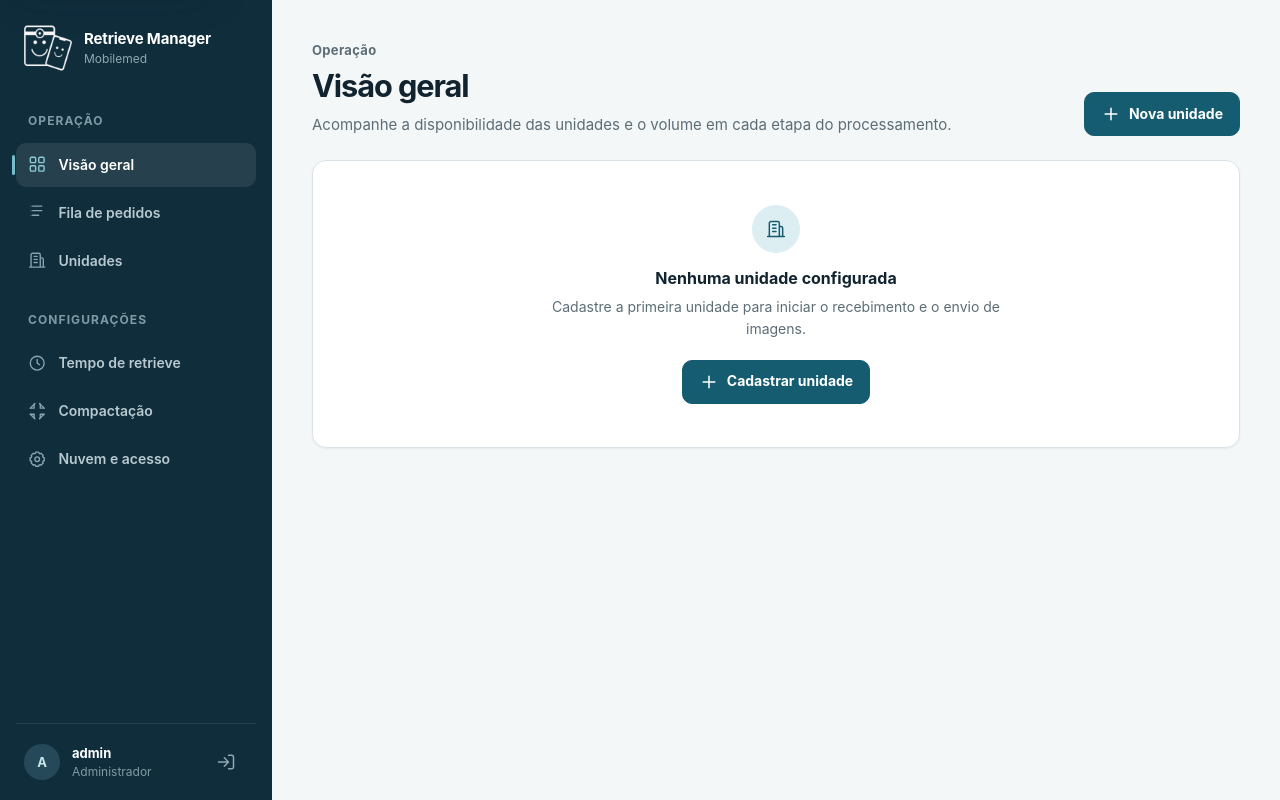
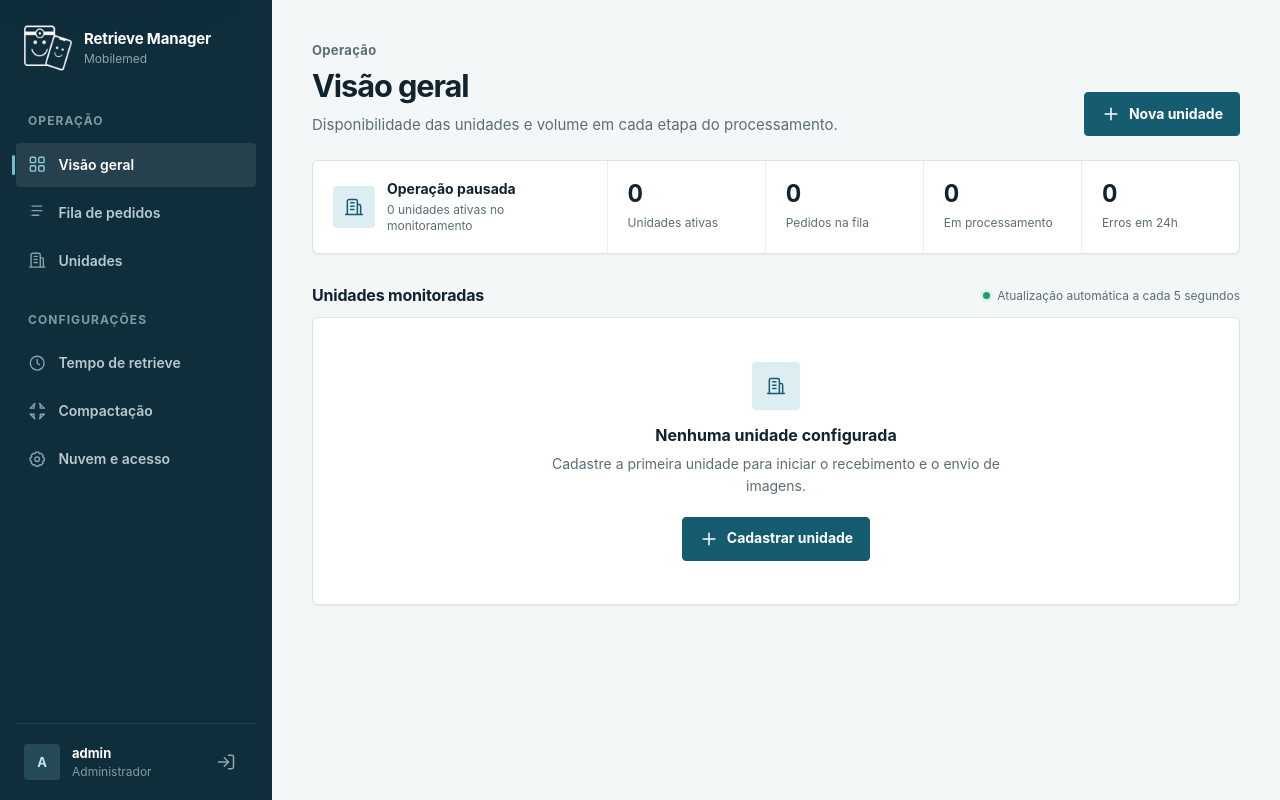
Before and after one commit to LucasMobile/RetrieveManager, a FastAPI app: page / in a window 1280 px wide. Run offline with FastAPI, Linux system fonts and the light colour scheme; the visitor is signed in with stand-in values (Sample User, id 1); data comes from the database, SQL or seed files in the repository; data that the repository does not hold is empty.

Commit message:
feat: modernize operations dashboard

```diff
--- a/app/main.py
+++ b/app/main.py
@@ -338,7 +338,7 @@ def _unit_view(unit: Unit, counts: tuple[int, int, int, int]) -> Unit:
 
 def _dashboard_units(
     db: Session, page: int
-) -> tuple[list[Unit], dict[str, int | bool]]:
+) -> tuple[list[Unit], dict[str, int | bool], dict[str, int]]:
     total = db.scalar(select(func.count()).select_from(Unit)) or 0
     pager = paginate(total, page, DASH_PAGE)
     units = list(
@@ -388,7 +388,37 @@ def _dashboard_units(
                 int(row[3] or 0),
                 int(row[4] or 0),
             )
-    return [_unit_view(unit, stats.get(unit.id, (0, 0, 0, 0))) for unit in units], pager
+    day = datetime.now() - timedelta(hours=24)
+    active_statuses = (
+        "watching",
+        "wait_retrieve",
+        "wait_second",
+        "retrieving",
+        "retrieving_second",
+    )
+    status_counts = dict(
+        db.execute(
+            select(Order.status, func.count())
+            .where(
+                Order.status.in_(active_statuses)
+                | ((Order.status == "error") & (Order.updated_at >= day))
+            )
+            .group_by(Order.status)
+        ).all()
+    )
+    summary = {
+        "enabled": int(
+            db.scalar(select(func.count()).select_from(Unit).where(Unit.enabled)) or 0
+        ),
+        "watching": int(status_counts.get("watching", 0)),
+        "queue": int(status_counts.get("wait_retrieve", 0))
+        + int(status_counts.get("wait_second", 0)),
+        "running": int(status_counts.get("retrieving", 0))
+        + int(status_counts.get("retrieving_second", 0)),
+        "error": int(status_counts.get("error", 0)),
+    }
+    views = [_unit_view(unit, stats.get(unit.id, (0, 0, 0, 0))) for unit in units]
+    return views, pager, summary
 
 
 @app.get("/", response_class=HTMLResponse)
@@ -398,11 +428,13 @@ def dashboard(
     db: Session = Depends(get_db),
     user: User = Depends(require_user),
 ):
-    units, pager = _dashboard_units(db, page)
+    units, pager, summary = _dashboard_units(db, page)
     return templates.TemplateResponse(
         request=request,
         name="dashboard.html",
-        context=ctx(request, db, "dash", units=units, pager=pager, qs=""),
+        context=ctx(
+            request, db, "dash", units=units, pager=pager, summary=summary, qs=""
+        ),
     )
 
 
@@ -413,11 +445,13 @@ def dashboard_partial(
     db: Session = Depends(get_db),
     user: User = Depends(require_user),
 ):
-    units, pager = _dashboard_units(db, page)
+    units, pager, summary = _dashboard_units(db, page)
     return templates.TemplateResponse(
         request=request,
         name="dashboard_partial.html",
-        context=ctx(request, db, "dash", units=units, pager=pager, qs=""),
+        context=ctx(
+            request, db, "dash", units=units, pager=pager, summary=summary, qs=""
+        ),
     )
 
 
--- a/app/static/app.css
+++ b/app/static/app.css
@@ -37,9 +37,9 @@
   --space-10: 2.5rem;
   --space-12: 3rem;
   --space-16: 4rem;
-  --radius-sm: 0.375rem;
-  --radius-md: 0.625rem;
-  --radius-lg: 0.875rem;
+  --radius-sm: 0.1875rem;
+  --radius-md: 0.25rem;
+  --radius-lg: 0.375rem;
   --shadow-xs: 0 1px 2px rgb(16 35 47 / 6%);
   --shadow-popover: 0 18px 48px rgb(10 32 43 / 18%);
   --focus-ring: 0 0 0 3px rgb(27 113 135 / 22%);
@@ -123,7 +123,7 @@ code { padding: .12em .35em; border: 1px solid var(--color-neutral-200); border-
   border-top: 1px solid rgb(255 255 255 / 9%);
 }
 .account__avatar {
-  display: grid; width: 2.25rem; height: 2.25rem; place-items: center; border-radius: 50%;
+  display: grid; width: 2.25rem; height: 2.25rem; place-items: center; border-radius: var(--radius-md);
   background: #254959; color: #c9e4ea; font-size: .8125rem; font-weight: 700;
 }
 .account__copy { display: grid; min-width: 0; line-height: 1.25; }
@@ -233,7 +233,7 @@ input[type="checkbox"] { width: 1.125rem; min-height: 1.125rem; accent-color: va
   padding: var(--space-5) var(--space-6); border-bottom: 1px solid var(--color-neutral-100);
 }
 .form-section__number {
-  display: grid; width: 1.75rem; height: 1.75rem; place-items: center; border-radius: 50%;
+  display: grid; width: 1.75rem; height: 1.75rem; place-items: center; border-radius: var(--radius-md);
   background: var(--color-primary-100); color: var(--color-primary-700); font-size: .75rem; font-weight: 750;
 }
 .form-section__header h2 { margin: 0; font-size: 1rem; font-weight: 680; }
@@ -277,7 +277,7 @@ input[type="checkbox"] { width: 1.125rem; min-height: 1.125rem; accent-color: va
 .table-actions { display: flex; justify-content: flex-end; gap: var(--space-2); white-space: nowrap; }
 .status-badge, .chip {
   display: inline-flex; min-height: 1.75rem; align-items: center; gap: .4rem;
-  padding: .25rem .625rem; border-radius: 999px; font-size: .75rem; font-weight: 680;
+  padding: .25rem .625rem; border-radius: var(--radius-sm); font-size: .75rem; font-weight: 680;
   line-height: 1.2; white-space: nowrap;
 }
 .status-badge::before { width: .4rem; height: .4rem; flex: 0 0 auto; border-radius: 50%; background: currentColor; content: ""; }
@@ -289,29 +289,59 @@ input[type="checkbox"] { width: 1.125rem; min-height: 1.125rem; accent-color: va
 .status-badge--neutral, .status-badge.off { background: var(--color-neutral-100); color: var(--color-neutral-700); }
 .chip { border: 1px solid var(--color-neutral-200); background: var(--color-neutral-50); color: var(--color-neutral-700); font-weight: 600; }
 
-.unit-grid { display: grid; grid-template-columns: repeat(2, minmax(0, 1fr)); gap: var(--space-5); }
-.unit-card { position: relative; overflow: hidden; }
-.unit-card::before { position: absolute; inset: 0 auto 0 0; width: .25rem; background: var(--color-success-700); content: ""; }
+.operation-summary {
+  display: grid; grid-template-columns: 1.3fr repeat(4, minmax(7.5rem, .7fr));
+  overflow: hidden; border: 1px solid var(--color-neutral-200); border-radius: var(--radius-lg);
+  background: var(--color-white); box-shadow: var(--shadow-xs);
+}
+.operation-summary__lead, .operation-summary__metric { min-height: 5.75rem; padding: 1.125rem 1.25rem; }
+.operation-summary__lead { display: flex; align-items: center; gap: var(--space-3); }
+.operation-summary__icon {
+  display: grid; width: 2.625rem; height: 2.625rem; flex: 0 0 auto; place-items: center;
+  border-radius: var(--radius-md); background: var(--color-primary-100); color: var(--color-primary-700);
+}
+.operation-summary__copy { display: grid; line-height: 1.35; }
+.operation-summary__copy strong { font-size: .875rem; }
+.operation-summary__copy span { margin-top: .2rem; color: var(--color-neutral-600); font-size: .75rem; }
+.operation-summary__metric { display: grid; align-content: center; border-left: 1px solid var(--color-neutral-100); }
+.operation-summary__metric strong { font-size: 1.5rem; font-variant-numeric: tabular-nums; line-height: 1; letter-spacing: -.035em; }
+.operation-summary__metric span { margin-top: var(--space-2); color: var(--color-neutral-600); font-size: .75rem; }
+.operation-summary__metric.has-error strong { color: var(--color-danger-700); }
+.dashboard-section-heading { display: flex; align-items: center; justify-content: space-between; margin: var(--space-8) 0 var(--space-3); }
+.dashboard-section-heading h2 { margin: 0; font-size: 1rem; font-weight: 680; letter-spacing: -.012em; }
+.dashboard-section-heading span { display: flex; align-items: center; gap: .45rem; color: var(--color-neutral-600); font-size: .75rem; }
+.dashboard-section-heading i { width: .45rem; height: .45rem; border-radius: 50%; background: #2b9870; box-shadow: 0 0 0 3px var(--color-success-100); }
+.unit-grid { display: grid; gap: var(--space-5); }
+.unit-card {
+  position: relative; overflow: hidden; border: 1px solid var(--color-neutral-200);
+  border-radius: var(--radius-lg); background: var(--color-white); box-shadow: var(--shadow-xs);
+}
+.unit-card::before { display: block; height: .1875rem; background: var(--color-success-700); content: ""; }
 .unit-card.is-paused::before, .unit-card.is-offline::before { background: var(--color-danger-700); }
-.unit-card__header { display: flex; align-items: flex-start; justify-content: space-between; gap: var(--space-4); }
+.unit-card__header { display: flex; align-items: flex-start; justify-content: space-between; gap: var(--space-5); padding: 1.375rem var(--space-6) 1.1875rem; border-bottom: 1px solid var(--color-neutral-100); }
+.unit-card__title-row { display: flex; flex-wrap: wrap; align-items: center; gap: .625rem; }
 .unit-card__title { margin: 0; font-size: 1.125rem; font-weight: 690; letter-spacing: -.018em; }
 .unit-card__meta { margin: var(--space-2) 0 0; color: var(--color-neutral-600); font-family: var(--font-mono); font-size: .75rem; overflow-wrap: anywhere; }
-.unit-card__statuses, .unit-card__folders { display: flex; flex-wrap: wrap; gap: var(--space-2); }
-.unit-card__stats {
-  display: grid; grid-template-columns: repeat(4, minmax(0, 1fr)); margin-top: var(--space-5);
-  overflow: hidden; border: 1px solid var(--color-neutral-100); border-radius: var(--radius-md); background: #f9fbfb;
-}
-.metric { min-width: 0; padding: var(--space-3) var(--space-4); }
+.unit-card__statuses { display: flex; flex-wrap: wrap; gap: .375rem; }
+.unit-card__updated { display: flex; align-items: center; gap: .375rem; color: var(--color-neutral-500); font-size: .6875rem; white-space: nowrap; }
+.unit-card__updated .icon { width: .875rem; height: .875rem; }
+.unit-card__body { display: grid; grid-template-columns: minmax(0, 1.65fr) minmax(18.75rem, .75fr); }
+.unit-card__stats { display: grid; grid-template-columns: repeat(4, minmax(0, 1fr)); padding: 1.375rem var(--space-6); }
+.metric { min-width: 0; padding: .125rem 1.25rem; }
+.metric:first-child { padding-left: 0; }
 .metric + .metric { border-left: 1px solid var(--color-neutral-100); }
-.metric__value { display: block; font-size: 1.4rem; font-variant-numeric: tabular-nums; font-weight: 700; letter-spacing: -.035em; }
-.metric__label { display: block; margin-top: var(--space-1); overflow: hidden; color: var(--color-neutral-600); font-size: .75rem; text-overflow: ellipsis; white-space: nowrap; }
-.unit-card__folders { margin-top: var(--space-4); color: var(--color-neutral-600); font-size: .75rem; }
-.folder-count { display: inline-flex; align-items: center; gap: var(--space-1); }
+.metric__value { display: block; font-size: 1.75rem; font-variant-numeric: tabular-nums; font-weight: 700; line-height: 1; letter-spacing: -.04em; }
+.metric__label { display: block; margin-top: .5625rem; color: var(--color-neutral-600); font-size: .75rem; }
+.metric small { display: block; margin-top: var(--space-1); color: var(--color-neutral-500); font-size: .625rem; }
+.unit-card__pipeline { padding: 1.25rem var(--space-6); border-left: 1px solid var(--color-neutral-100); background: #fbfcfc; }
+.unit-card__pipeline-title { display: flex; align-items: center; justify-content: space-between; margin-bottom: var(--space-3); }
+.unit-card__pipeline-title strong { font-size: .75rem; }
+.unit-card__pipeline-title span { color: var(--color-neutral-500); font-size: .625rem; letter-spacing: .05em; text-transform: uppercase; }
+.unit-card__folders { display: grid; grid-template-columns: 1fr 1fr; gap: var(--space-2); }
+.folder-count { display: flex; align-items: center; justify-content: space-between; padding: var(--space-2) .625rem; border: 1px solid var(--color-neutral-100); border-radius: var(--radius-sm); background: var(--color-white); color: var(--color-neutral-600); font-size: .6875rem; }
 .folder-count strong { color: var(--color-neutral-800); font-variant-numeric: tabular-nums; }
-.unit-card__footer {
-  display: flex; align-items: center; justify-content: space-between; gap: var(--space-3);
-  margin-top: var(--space-5); padding-top: var(--space-4); border-top: 1px solid var(--color-neutral-100);
-}
+.unit-card__footer { display: flex; align-items: center; justify-content: space-between; gap: var(--space-3); padding: .8125rem var(--space-4) .8125rem var(--space-6); border-top: 1px solid var(--color-neutral-100); background: #fbfcfc; }
+.unit-card__technical { color: var(--color-neutral-500); font-size: .6875rem; }
 .poll-region { position: relative; min-height: 5rem; }
 .poll-region::after {
   position: absolute; z-index: 5; top: var(--space-2); right: var(--space-2); width: .875rem;
@@ -373,7 +403,7 @@ input[type="checkbox"] { width: 1.125rem; min-height: 1.125rem; accent-color: va
 .empty-state__content { max-width: 28rem; }
 .empty-state__icon {
   display: grid; width: 3rem; height: 3rem; margin: 0 auto var(--space-4); place-items: center;
-  border-radius: 50%; background: var(--color-primary-100); color: var(--color-primary-700);
+  border-radius: var(--radius-md); background: var(--color-primary-100); color: var(--color-primary-700);
 }
 .empty-state h2 { margin: 0; font-size: 1rem; font-weight: 680; }
 .empty-state p { margin: var(--space-2) 0 var(--space-5); color: var(--color-neutral-600); font-size: .875rem; }
@@ -409,7 +439,7 @@ input[type="checkbox"] { width: 1.125rem; min-height: 1.125rem; accent-color: va
 .confirm-dialog::backdrop { background: rgb(7 24 33 / 58%); backdrop-filter: blur(2px); }
 .confirm-dialog__icon {
   display: grid; width: 2.75rem; height: 2.75rem; margin-bottom: var(--space-4);
-  place-items: center; border-radius: 50%; background: var(--color-danger-100); color: var(--color-danger-700);
+  place-items: center; border-radius: var(--radius-md); background: var(--color-danger-100); color: var(--color-danger-700);
 }
 .confirm-dialog h2 { margin: 0; font-size: 1.125rem; font-weight: 690; }
 .confirm-dialog p { margin: var(--space-2) 0 0; color: var(--color-neutral-600); font-size: .875rem; }
@@ -444,7 +474,7 @@ input[type="checkbox"] { width: 1.125rem; min-height: 1.125rem; accent-color: va
 .error-panel .brand__mark { border-color: var(--color-neutral-200); background: var(--color-primary-50); color: var(--color-primary-700); }
 .error-panel__code {
   display: inline-flex; margin-bottom: var(--space-4); padding: var(--space-1) var(--space-3);
-  border-radius: 999px; background: var(--color-primary-100); color: var(--color-primary-700);
+  border-radius: var(--radius-sm); background: var(--color-primary-100); color: var(--color-primary-700);
   font-size: .75rem; font-weight: 750; letter-spacing: .08em;
 }
 .error-panel h1 { margin: 0; font-size: 1.75rem; font-weight: 690; letter-spacing: -.035em; }
@@ -456,6 +486,10 @@ input[type="checkbox"] { width: 1.125rem; min-height: 1.125rem; accent-color: va
 @media (max-width: 75rem) {
   .page { padding-inline: var(--space-8); }
   .unit-grid { grid-template-columns: 1fr; }
+  .operation-summary { grid-template-columns: repeat(4, minmax(0, 1fr)); }
+  .operation-summary__lead { grid-column: 1 / -1; border-bottom: 1px solid var(--color-neutral-100); }
+  .unit-card__body { grid-template-columns: 1fr; }
+  .unit-card__pipeline { border-top: 1px solid var(--color-neutral-100); border-left: 0; }
   .section-grid--detail { grid-template-columns: minmax(18rem, .9fr) minmax(24rem, 1.1fr); }
 }
 
@@ -503,6 +537,9 @@ input[type="checkbox"] { width: 1.125rem; min-height: 1.125rem; accent-color: va
   .filter-actions .btn--quiet { width: auto; }
   .card { padding: var(--space-5); }
   .card--flush { padding: 0; }
+  .operation-summary { grid-template-columns: 1fr 1fr; }
+  .operation-summary__metric:nth-child(even) { border-left: 0; }
+  .dashboard-section-heading { align-items: flex-start; flex-direction: column; gap: var(--space-2); }
   .unit-card__header, .unit-card__footer, .danger-zone, .form-actions { align-items: stretch; flex-direction: column; }
   .unit-card__stats { grid-template-columns: repeat(2, minmax(0, 1fr)); }
   .metric:nth-child(3) { border-left: 0; }
--- a/app/templates/base.html
+++ b/app/templates/base.html
@@ -6,7 +6,7 @@
   <meta name="viewport" content="width=device-width, initial-scale=1">
   <meta name="theme-color" content="#102d3c">
   <title>{% block title %}Retrieve Manager{% endblock %}</title>
-  <link rel="stylesheet" href="/static/app.css?v=4">
+  <link rel="stylesheet" href="/static/app.css?v=5">
   <script src="/static/app.js?v=4" defer></script>
 </head>
 <body>
--- a/app/templates/dashboard.html
+++ b/app/templates/dashboard.html
@@ -7,7 +7,7 @@
     <div class="page-header__copy">
       <p class="eyebrow">Operação</p>
       <h1>Visão geral</h1>
-      <p class="page-header__description">Acompanhe a disponibilidade das unidades e o volume em cada etapa do processamento.</p>
+      <p class="page-header__description">Disponibilidade das unidades e volume em cada etapa do processamento.</p>
     </div>
     <div class="page-header__actions">
       <a class="btn btn--primary" href="/units/new">{{ icon("plus") }} Nova unidade</a>
--- a/app/templates/dashboard_partial.html
+++ b/app/templates/dashboard_partial.html
@@ -1,4 +1,23 @@
 {% from "icons.html" import icon %}
+<section class="operation-summary" aria-label="Resumo da operação">
+  <div class="operation-summary__lead">
+    <span class="operation-summary__icon">{{ icon("building") }}</span>
+    <span class="operation-summary__copy">
+      <strong>{% if summary.error %}Operação requer atenção{% elif summary.enabled %}Operação normal{% else %}Operação pausada{% endif %}</strong>
+      <span>{{ summary.enabled }} unidade{% if summary.enabled != 1 %}s{% endif %} ativa{% if summary.enabled != 1 %}s{% endif %} no monitoramento</span>
+    </span>
+  </div>
+  <div class="operation-summary__metric"><strong>{{ summary.enabled }}</strong><span>Unidades ativas</span></div>
+  <div class="operation-summary__metric"><strong>{{ summary.queue }}</strong><span>Pedidos na fila</span></div>
+  <div class="operation-summary__metric"><strong>{{ summary.running }}</strong><span>Em processamento</span></div>
+  <div class="operation-summary__metric{% if summary.error %} has-error{% endif %}"><strong>{{ summary.error }}</strong><span>Erros em 24h</span></div>
+</section>
+
+<div class="dashboard-section-heading">
+  <h2>Unidades monitoradas</h2>
+  <span><i aria-hidden="true"></i>Atualização automática a cada 5 segundos</span>
+</div>
+
 {% if not units %}
 <div class="surface empty-state">
   <div class="empty-state__content">
@@ -11,55 +30,51 @@
 {% else %}
 <div class="unit-grid">
   {% for u in units %}
-  <article class="card unit-card{% if not u.enabled %} is-paused{% elif not u.store_up %} is-offline{% endif %}">
-    <div class="unit-card__header">
+  <article class="unit-card{% if not u.enabled %} is-paused{% elif not u.store_up %} is-offline{% endif %}">
+    <header class="unit-card__header">
       <div>
-        <h2 class="unit-card__title">{{ u.name }}</h2>
+        <div class="unit-card__title-row">
+          <h3 class="unit-card__title">{{ u.name }}</h3>
+          <div class="unit-card__statuses" aria-label="Status da unidade">
+            {% if u.enabled %}<span class="status-badge status-badge--success">Ativa</span>{% else %}<span class="status-badge status-badge--neutral">Pausada</span>{% endif %}
+            {% if u.store_up %}<span class="status-badge status-badge--success">Store ativo · {{ u.store_port }}</span>{% else %}<span class="status-badge status-badge--danger">Store indisponível</span>{% endif %}
+          </div>
+        </div>
         <p class="unit-card__meta">{{ u.dest_aet }} → {{ u.pacs_aet }} · {{ u.pacs_ip }}:{{ u.pacs_port }}</p>
       </div>
-      <div class="unit-card__statuses" aria-label="Status da unidade">
-        {% if u.enabled %}
-          <span class="status-badge status-badge--success">Ativa</span>
-        {% else %}
-          <span class="status-badge status-badge--neutral">Pausada</span>
-        {% endif %}
-        {% if u.store_up %}
-          <span class="status-badge status-badge--success">Store ativo · {{ u.store_port }}</span>
-        {% else %}
-          <span class="status-badge status-badge--danger">Store indisponível</span>
-        {% endif %}
+      <span class="unit-card__updated">{{ icon("clock") }} Verificado agora</span>
+    </header>
+
+    <div class="unit-card__body">
+      <div class="unit-card__stats" aria-label="Volumes por etapa">
+        <div class="metric"><strong class="metric__value">{{ u.counts.watching }}</strong><span class="metric__label">No PACS</span><small>Aguardando retrieve</small></div>
+        <div class="metric"><strong class="metric__value">{{ u.counts.queue }}</strong><span class="metric__label">Na fila</span><small>Prontos para processar</small></div>
+        <div class="metric"><strong class="metric__value">{{ u.counts.running }}</strong><span class="metric__label">Em processo</span><small>Retrieve ou envio</small></div>
+        <div class="metric"><strong class="metric__value">{{ u.counts.error }}</strong><span class="metric__label">Erros em 24h</span><small>{% if u.counts.error %}Requer atenção{% else %}Sem ocorrências{% endif %}</small></div>
       </div>
-    </div>
-
-    <div class="unit-card__stats" aria-label="Volumes por etapa">
-      <div class="metric"><strong class="metric__value">{{ u.counts.watching }}</strong><span class="metric__label">No PACS</span></div>
-      <div class="metric"><strong class="metric__value">{{ u.counts.queue }}</strong><span class="metric__label">Na fila</span></div>
-      <div class="metric"><strong class="metric__value">{{ u.counts.running }}</strong><span class="metric__label">Em processo</span></div>
-      <div class="metric"><strong class="metric__value">{{ u.counts.error }}</strong><span class="metric__label">Erros em 24h</span></div>
-    </div>
-
-    <div class="unit-card__folders" aria-label="Arquivos por pasta">
-      <span class="folder-count">Pedidos <strong>{{ u.folders.input }}</strong></span>
-      <span class="folder-count">Recebimento <strong>{{ u.folders.receive }}</strong></span>
-      <span class="folder-count">Envio <strong>{{ u.folders.send }}</strong></span>
-      <span class="folder-count">Erro <strong>{{ u.folders.error }}</strong></span>
+      <aside class="unit-card__pipeline" aria-label="Arquivos por pasta">
+        <div class="unit-card__pipeline-title"><strong>Arquivos por etapa</strong><span>Pastas</span></div>
+        <div class="unit-card__folders">
+          <span class="folder-count">Pedidos <strong>{{ u.folders.input }}</strong></span>
+          <span class="folder-count">Recebimento <strong>{{ u.folders.receive }}</strong></span>
+          <span class="folder-count">Envio <strong>{{ u.folders.send }}</strong></span>
+          <span class="folder-count">Erro <strong>{{ u.folders.error }}</strong></span>
+        </div>
+      </aside>
     </div>
 
     <footer class="unit-card__footer">
+      <span class="unit-card__technical">AET destino: <strong>{{ u.dest_aet }}</strong> · Listener TCP {% if u.store_up %}ativo{% else %}indisponível{% endif %}</span>
       <div class="button-group">
+        <a class="btn btn--quiet btn--sm" href="/orders?unit_id={{ u.id }}">{{ icon("orders") }} Ver fila</a>
         <a class="btn btn--secondary btn--sm" href="/units/{{ u.id }}">{{ icon("edit") }} Editar</a>
-        <a class="btn btn--quiet btn--sm" href="/orders?unit_id={{ u.id }}">{{ icon("orders") }} Ver fila</a>
+        <form class="inline-form" method="post" action="/units/{{ u.id }}/toggle">
+          <button class="btn btn--secondary btn--sm" type="submit">{{ icon("pause" if u.enabled else "play") }} {% if u.enabled %}Pausar{% else %}Ativar{% endif %}</button>
+        </form>
       </div>
-      <form class="inline-form" method="post" action="/units/{{ u.id }}/toggle">
-        <button class="btn btn--secondary btn--sm" type="submit">
-          {{ icon("pause" if u.enabled else "play") }} {% if u.enabled %}Pausar{% else %}Ativar{% endif %}
-        </button>
-      </form>
     </footer>
   </article>
   {% endfor %}
 </div>
-{% if pager and pager.pages > 1 %}
-<div class="surface">{% include "pager.html" %}</div>
+{% if pager and pager.pages > 1 %}<div class="surface">{% include "pager.html" %}</div>{% endif %}
 {% endif %}
-{% endif %}
```
Also changed, not shown: UI_GUIDE.md (+1 -1 lines), tests/test_dashboard.py (added, +89 -0 lines).
